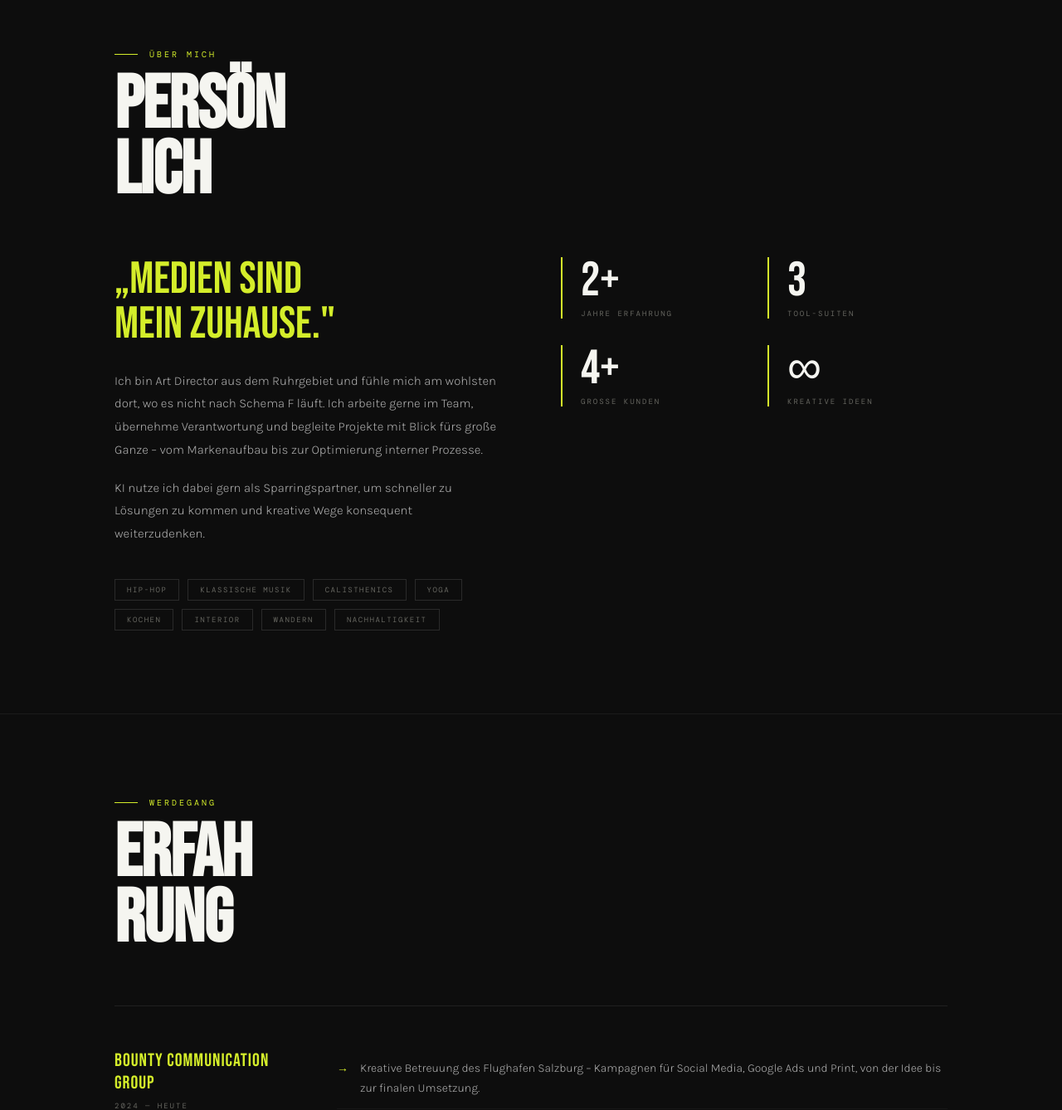
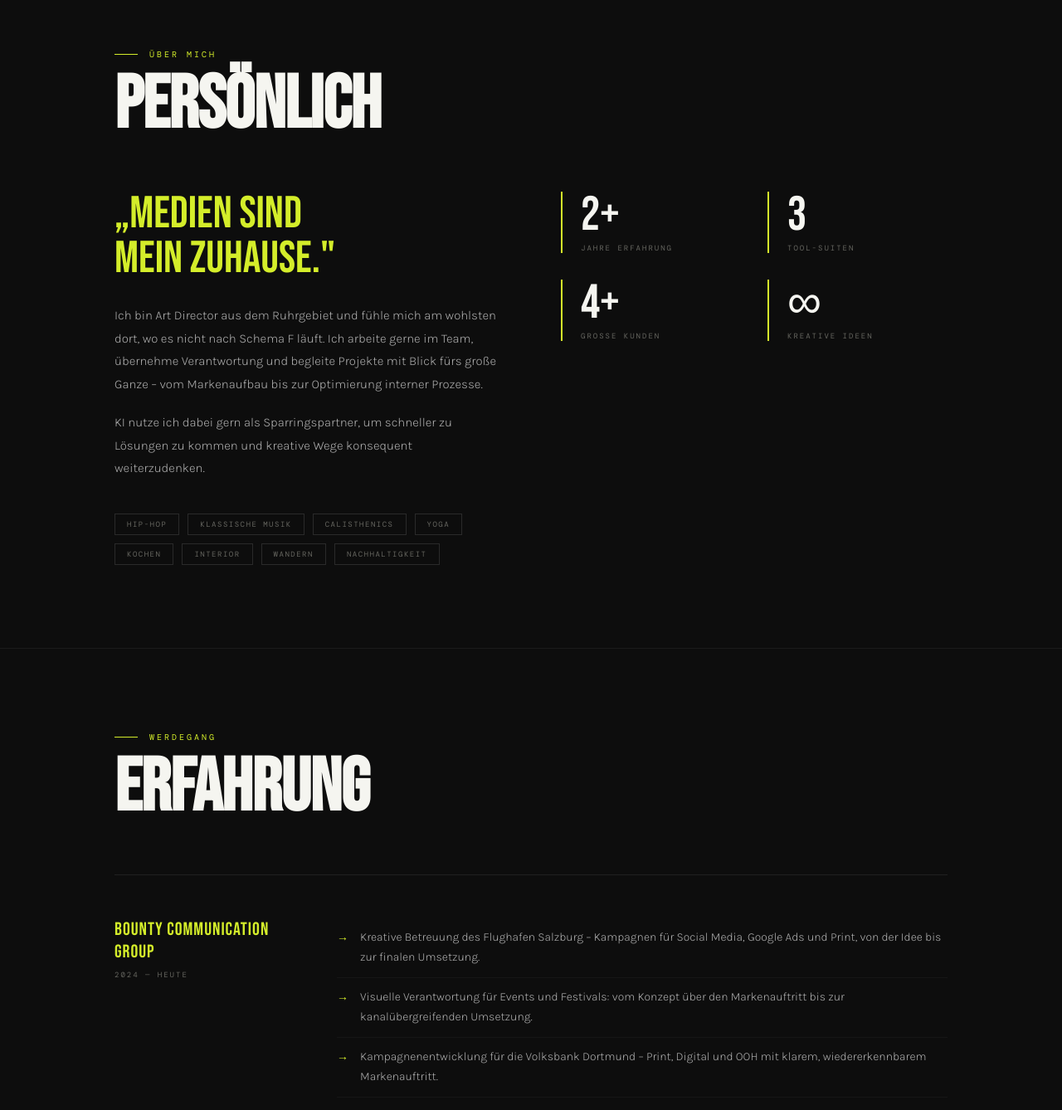
Before and after one commit to Sez-92/philgoodmedia-portfolio, a React (Vite) app: page / in a window 1280 px wide. Shown: the part 2803-4141 px from the top of the page at 83% size. Built offline with nearby package versions, Linux system fonts and the light colour scheme; a web font is replaced by a local one.

Commit message:
Update App.jsx

```diff
--- a/src/App.jsx
+++ b/src/App.jsx
@@ -846,7 +846,7 @@ export default function App() {
         <div className="section">
           <FadeIn>
             <div className="section-label">Über mich</div>
-            <h2 className="section-title">PERSÖN<br />LICH</h2>
+            <h2 className="section-title">PERSÖNLICH</h2>
           </FadeIn>
           <div className="about-grid">
             <FadeIn delay={80}>
@@ -888,7 +888,7 @@ export default function App() {
         <div className="section">
           <FadeIn>
             <div className="section-label">Werdegang</div>
-            <h2 className="section-title">ERFAH<br />RUNG</h2>
+            <h2 className="section-title">ERFAHRUNG</h2>
           </FadeIn>
           <FadeIn delay={100}>
             <div className="exp-block">
```
